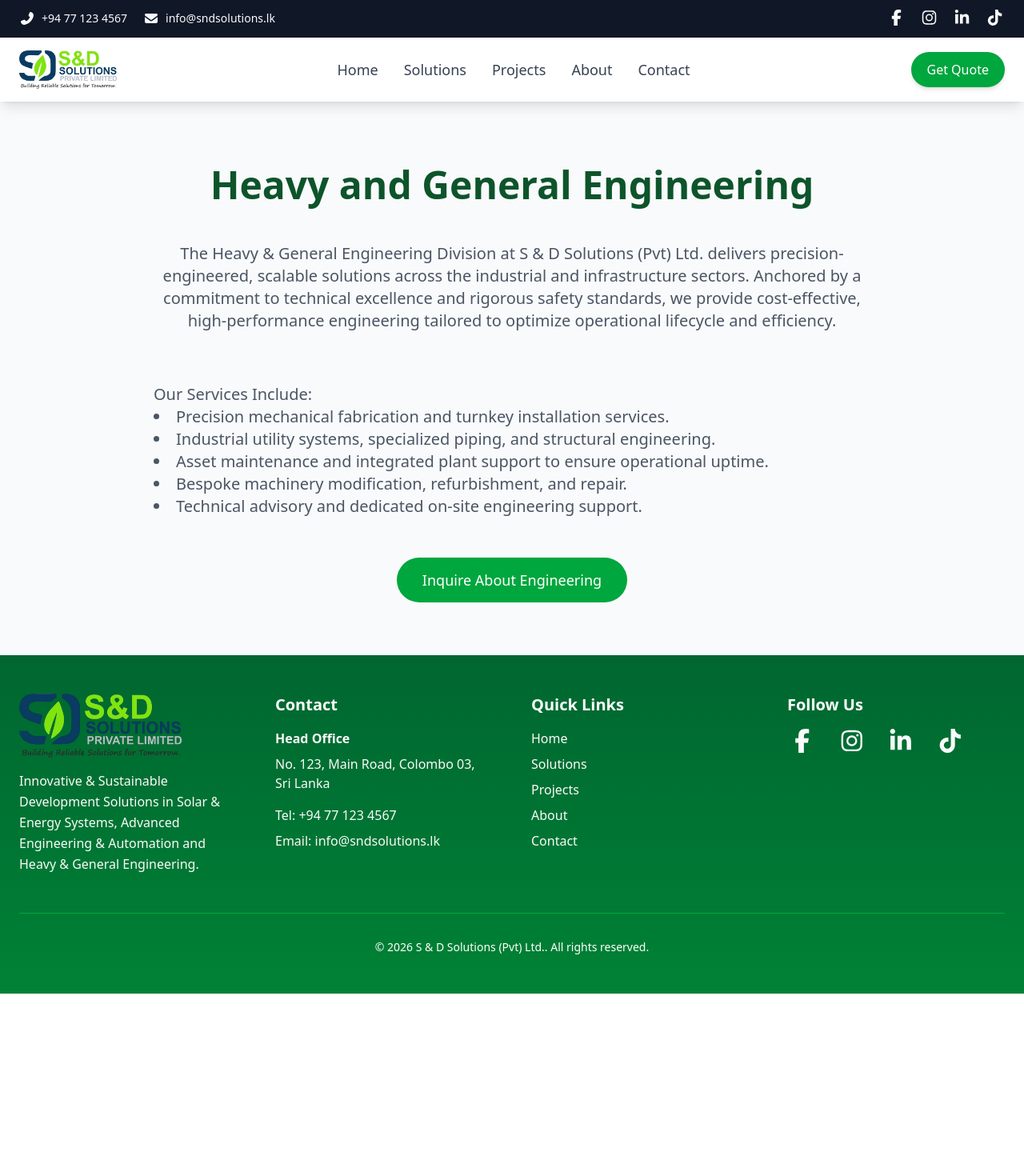
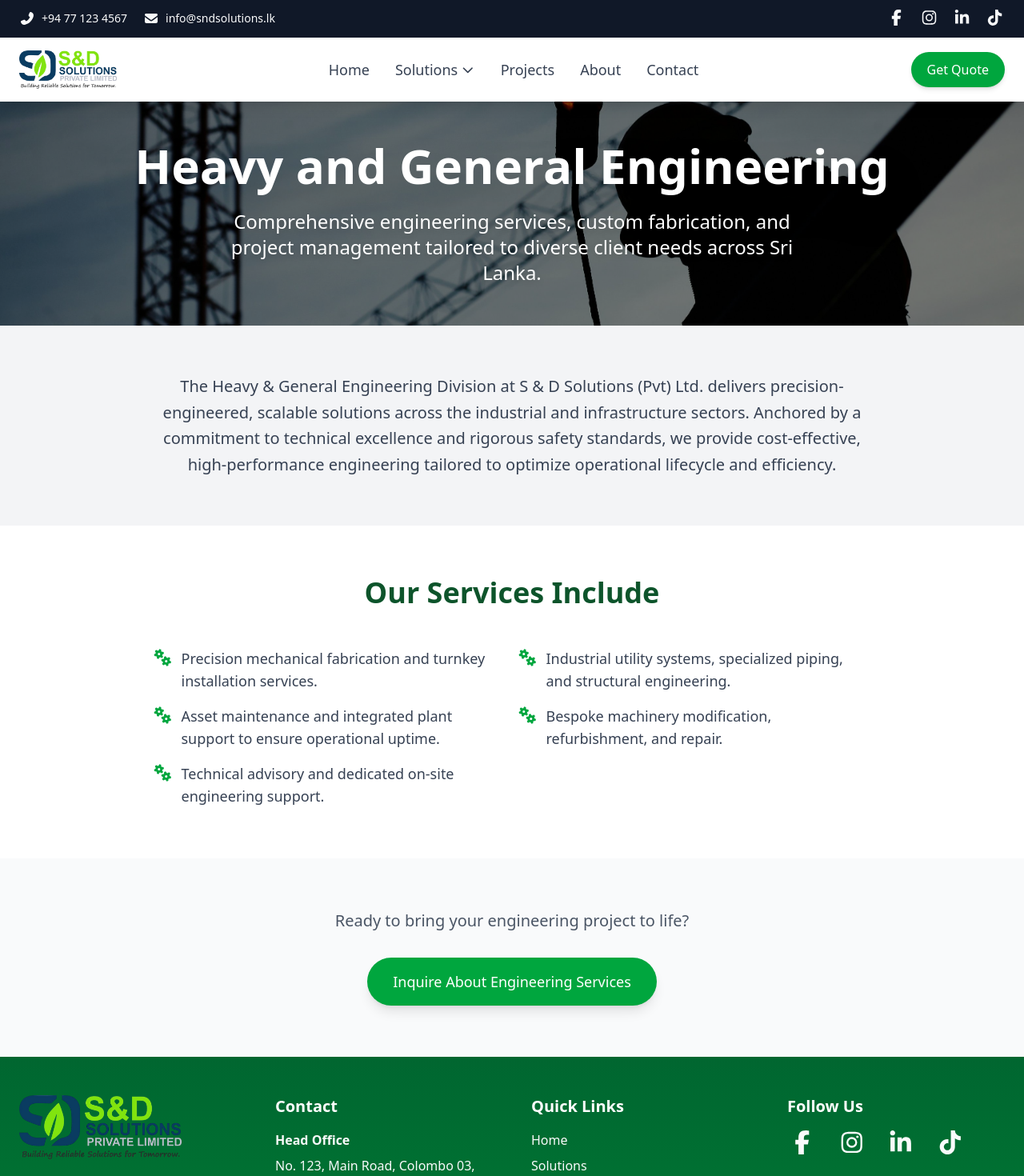
Before and after one commit to piyumal1997/sndsolutions, a React (Vite) app: page /engineering in a window 1280 px wide. Shown: the top 1470 px of the page at 80% size. Before the commit the page ends 1242 px from the top, so only its background shows below. Built offline with nearby package versions, Linux system fonts and the light colour scheme.

Commit message:
sndfolutions  1.8

```diff
--- a/src/components/common/Header.jsx
+++ b/src/components/common/Header.jsx
@@ -1,13 +1,15 @@
-// src/components/common/Header.jsx
+// src/components/common/Header.jsx (Updated – Hardcoded Paths for Divisions/Subdivisions)
 import { useState, useRef, useLayoutEffect } from 'react';
 import { NavLink } from 'react-router-dom';
 import { FontAwesomeIcon } from '@fortawesome/react-fontawesome';
-import { faSun, faPhoneAlt, faEnvelope, faBars, faTimes } from '@fortawesome/free-solid-svg-icons';
+import { faSun, faPhoneAlt, faEnvelope, faBars, faTimes, faChevronDown } from '@fortawesome/free-solid-svg-icons';
 import { faFacebookF, faInstagram, faLinkedinIn, faTiktok } from '@fortawesome/free-brands-svg-icons';
 import { company } from '../../data/company';
+import { divisions } from '../../data/divisions';
 
 const Header = () => {
   const [mobileOpen, setMobileOpen] = useState(false);
+  const [dropdownOpen, setDropdownOpen] = useState(false); // For desktop dropdown
   const topBarRef = useRef(null);
   const headerRef = useRef(null);
   const [headerTop, setHeaderTop] = useState(60);
@@ -31,6 +33,31 @@
     window.addEventListener('resize', updateHeights);
     return () => window.removeEventListener('resize', updateHeights);
   }, []);
+
+  // Hardcode paths based on division titles (update if your titles differ)
+  const getDivisionPath = (title) => {
+    switch (title) {
+      case 'Solar & Energy Systems':
+        return '/solar-energy';
+      case 'Advanced Engineering & Automation':
+        return '/automation';
+      case 'Heavy and General Engineering':
+        return '/engineering';
+      default:
+        return '/solutions'; // Fallback
+    }
+  };
+
+  const getSubdivisionPath = (title) => {
+    switch (title) {
+      case 'Home / Residential Solar Solutions':
+        return '/solar-home';
+      case 'Industry Solar Solutions':
+        return '/solar-industry';
+      default:
+        return '/solar-energy'; // Fallback
+    }
+  };
 
   return (
     <>
@@ -81,8 +108,6 @@
               alt={`${company.name} logo`}
               className="h-10 md:h-12 w-auto object-contain"
             />
-            {/* Optional: Show company name beside logo on larger screens */}
-            {/* <h1 className="hidden md:block text-xl md:text-2xl font-bold text-gray-900">{company.name}</h1> */}
           </NavLink>
 
           <nav className="hidden text-lg md:flex items-center gap-8">
@@ -96,16 +121,51 @@
             >
               Home
             </NavLink>
-            <NavLink
-              to="/solutions"
-              className={({ isActive }) =>
-                isActive
-                  ? "text-green-600 font-semibold"
-                  : "text-gray-700 hover:text-green-600 font-medium transition"
-              }
+
+            {/* Solutions Dropdown */}
+            <div
+              className="relative"
+              onMouseEnter={() => setDropdownOpen(true)}
+              onMouseLeave={() => setDropdownOpen(false)}
             >
-              Solutions
-            </NavLink>
+              <button
+                className={`text-gray-700 hover:text-green-600 font-medium transition flex items-center gap-1 ${dropdownOpen ? 'text-green-600' : ''}`}
+              >
+                Solutions
+                <FontAwesomeIcon icon={faChevronDown} className="text-sm" />
+              </button>
+              {dropdownOpen && (
+                <div className="absolute left-0 top-full mt-0 bg-white shadow-lg rounded-lg py-2 w-84 z-50">
+                  {divisions.map((division) => (
+                    <div key={division.id} className="relative">
+                      <NavLink
+                        to={getDivisionPath(division.title)}
+                        className="block px-4 py-2 text-gray-700 hover:bg-gray-100 hover:text-green-600 transition"
+                        onClick={() => setDropdownOpen(false)}
+                      >
+                        {division.title}
+                      </NavLink>
+                      {/* Submenu for Solar */}
+                      {division.title === 'Solar & Energy Systems' && division.subdivisions && (
+                        <div className="ml-4 border-l-2 border-gray-200">
+                          {division.subdivisions.map((sub, index) => (
+                            <NavLink
+                              key={index}
+                              to={getSubdivisionPath(sub.title)}
+                              className="block px-4 py-2 text-sm text-gray-600 hover:bg-gray-100 hover:text-green-600 transition"
+                              onClick={() => setDropdownOpen(false)}
+                            >
+                              {sub.title}
+                            </NavLink>
+                          ))}
+                        </div>
+                      )}
+                    </div>
+                  ))}
+                </div>
+              )}
+            </div>
+
             <NavLink
               to="/projects"
               className={({ isActive }) =>
@@ -157,9 +217,46 @@
               <NavLink to="/" onClick={() => setMobileOpen(false)} className="text-gray-700 hover:text-green-600 font-medium py-2">
                 Home
               </NavLink>
-              <NavLink to="/solutions" onClick={() => setMobileOpen(false)} className="text-gray-700 hover:text-green-600 font-medium py-2">
+
+              {/* Mobile Solutions Accordion */}
+              <button
+                onClick={() => setDropdownOpen(!dropdownOpen)}
+                className="text-gray-700 hover:text-green-600 font-medium py-2 text-left flex justify-between items-center"
+              >
                 Solutions
-              </NavLink>
+                <FontAwesomeIcon icon={faChevronDown} className={`text-sm transition-transform ${dropdownOpen ? 'rotate-180' : ''}`} />
+              </button>
+              {dropdownOpen && (
+                <div className="flex flex-col gap-2 pl-4">
+                  {divisions.map((division) => (
+                    <div key={division.id}>
+                      <NavLink
+                        to={getDivisionPath(division.title)}
+                        className="block text-gray-700 hover:text-green-600 transition py-1"
+                        onClick={() => setMobileOpen(false)}
+                      >
+                        {division.title}
+                      </NavLink>
+                      {/* Submenu for Solar */}
+                      {division.title === 'Solar & Energy Systems' && division.subdivisions && (
+                        <div className="pl-4">
+                          {division.subdivisions.map((sub, index) => (
+                            <NavLink
+                              key={index}
+                              to={getSubdivisionPath(sub.title)}
+                              className="block text-sm text-gray-600 hover:text-green-600 transition py-1"
+                              onClick={() => setMobileOpen(false)}
+                            >
+                              {sub.title}
+                            </NavLink>
+                          ))}
+                        </div>
+                      )}
+                    </div>
+                  ))}
+                </div>
+              )}
+
               <NavLink to="/projects" onClick={() => setMobileOpen(false)} className="text-gray-700 hover:text-green-600 font-medium py-2">
                 Projects
               </NavLink>
--- a/src/pages/Automation.jsx
+++ b/src/pages/Automation.jsx
@@ -1,28 +1,79 @@
-// src/pages/Automation.jsx
+// src/pages/Automation.jsx (Updated – Full Section Mode with Hero Image like SolarEnergy.jsx)
+import { Link } from 'react-router-dom';
+import { FontAwesomeIcon } from '@fortawesome/react-fontawesome';
+import { faRobot, faCogs, faIndustry } from '@fortawesome/free-solid-svg-icons';
 import { divisions } from '../data/divisions';
 
+// Import automation background image (add this file to src/assets/images/)
+import automationBg from '../assets/images/automation-bg.jpg';
+
 const Automation = () => {
+  const division = divisions[1]; // Advanced Engineering & Automation
+
   return (
-    <section className="py-20 bg-gray-50">
-      <div className="container mx-auto px-6">
-        <h1 className="text-5xl font-bold text-center mb-12 text-green-900">{divisions[1].title}</h1>
-        <p className="text-xl text-center text-gray-600 max-w-4xl mx-auto mb-16">
-          {divisions[1].details}<br />
-        </p>
-        <p className="text-xl text-left text-gray-600 max-w-4xl mx-auto mb-16">
-          Our Services Include:<br />
-          {divisions[1].services.map((service, index) => (
-            <span key={index}>
-              <li>{service}</li>
+    <main className="pt-0">
+      {/* Hero Section – Styled exactly like SolarEnergy.jsx */}
+      <section className="relative h-70 pt-0">
+        <div
+          className="absolute inset-0 bg-cover bg-center bg-fixed"
+          style={{ backgroundImage: `url(${automationBg})` }}
+        ></div>
+        <div className="absolute inset-0 bg-black/50"></div>
+        <div className="relative container mx-auto px-6 h-full flex items-center justify-center text-center text-white">
+          <div className="max-w-5xl">
+            <h1 className="text-4xl md:text-6xl font-bold mb-6 drop-shadow-2xl">
+              {division.title}
+            </h1>
+            <p className="text-xl md:text-2xl max-w-3xl mx-auto drop-shadow-md">
+              Cutting-edge automation, control systems, and smart engineering solutions for enhanced efficiency and productivity across Sri Lanka.
+            </p>
+          </div>
+        </div>
+      </section>
 
-            </span>
-          ))}
-        </p>
-        <div className="text-center">
-          <a href="/contact" className="bg-green-600 text-white px-8 py-4 rounded-full text-lg font-medium hover:bg-green-700 transition">Discuss Automation Project</a>
+      {/* Division Overview */}
+      <section className="py-15 bg-gray-100">
+        <div className="container mx-auto px-6 text-center">
+          <p className="text-xl text-gray-700 max-w-4xl mx-auto leading-relaxed">
+            {division.details}
+          </p>
         </div>
-      </div>
-    </section>
+      </section>
+
+      {/* Services Section */}
+      <section className="py-16 bg-white">
+        <div className="container mx-auto px-6">
+          <h2 className="text-3xl md:text-4xl font-bold text-center mb-12 text-green-900">
+            Our Services Include
+          </h2>
+          <div className="max-w-4xl mx-auto">
+            <ul className="grid grid-cols-1 md:grid-cols-2 gap-4 text-lg text-gray-700">
+              {division.services?.map((service, index) => (
+                <li key={index} className="flex items-start">
+                  <FontAwesomeIcon icon={faCogs} className="text-green-600 mt-1 mr-3 flex-shrink-0" />
+                  <span>{service}</span>
+                </li>
+              ))}
+            </ul>
+          </div>
+        </div>
+      </section>
+
+      {/* Call to Action */}
+      <section className="py-16 bg-gray-50">
+        <div className="container mx-auto px-6 text-center">
+          <p className="text-xl text-gray-600 max-w-2xl mx-auto mb-8">
+            Ready to automate and optimize your operations?
+          </p>
+          <Link
+            to="/contact"
+            className="inline-block bg-green-600 text-white px-8 py-4 rounded-full text-lg font-medium hover:bg-green-700 transition shadow-lg"
+          >
+            Discuss Your Automation Project
+          </Link>
+        </div>
+      </section>
+    </main>
   );
 };
 
--- a/src/pages/Engineering.jsx
+++ b/src/pages/Engineering.jsx
@@ -1,27 +1,79 @@
-// src/pages/Engineering.jsx
+// src/pages/Engineering.jsx (Updated – Full Section Mode with Hero Image like Automation.jsx/SolarEnergy.jsx)
+import { Link } from 'react-router-dom';
+import { FontAwesomeIcon } from '@fortawesome/react-fontawesome';
+import { faGears, faTools } from '@fortawesome/free-solid-svg-icons';
 import { divisions } from '../data/divisions';
 
+// Import engineering background image (add this file to src/assets/images/)
+import engineeringBg from '../assets/images/engineering-bg.jpg';
+
 const Engineering = () => {
+  const division = divisions[2]; // Heavy and General Engineering
+
   return (
-    <section className="py-20 bg-gray-50">
-      <div className="container mx-auto px-6">
-        <h1 className="text-5xl font-bold text-center mb-12 text-green-900">{divisions[2].title}</h1>
-        <p className="text-xl text-center text-gray-600 max-w-4xl mx-auto mb-16">
-          {divisions[2].details}
-        </p>
-        <p className="text-xl text-left text-gray-600 max-w-4xl mx-auto mb-16">
-          Our Services Include:<br />
-          {divisions[2].services.map((service, index) => (
-            <span key={index}>
-              <li>{service}</li>
-            </span>
-          ))}
-        </p>
-        <div className="text-center">
-          <a href="/contact" className="bg-green-600 text-white px-8 py-4 rounded-full text-lg font-medium hover:bg-green-700 transition">Inquire About Engineering</a>
+    <main className="pt-0">
+      {/* Hero Section – Styled exactly like SolarEnergy.jsx */}
+      <section className="relative h-70 pt-0">
+        <div
+          className="absolute inset-0 bg-cover bg-center bg-fixed"
+          style={{ backgroundImage: `url(${engineeringBg})` }}
+        ></div>
+        <div className="absolute inset-0 bg-black/50"></div>
+        <div className="relative container mx-auto px-6 h-full flex items-center justify-center text-center text-white">
+          <div className="max-w-5xl">
+            <h1 className="text-4xl md:text-6xl font-bold mb-6 drop-shadow-2xl">
+              {division.title}
+            </h1>
+            <p className="text-xl md:text-2xl max-w-3xl mx-auto drop-shadow-md">
+              Comprehensive engineering services, custom fabrication, and project management tailored to diverse client needs across Sri Lanka.
+            </p>
+          </div>
         </div>
-      </div>
-    </section>
+      </section>
+
+      {/* Division Overview */}
+      <section className="py-15 bg-gray-100">
+        <div className="container mx-auto px-6 text-center">
+          <p className="text-xl text-gray-700 max-w-4xl mx-auto leading-relaxed">
+            {division.details}
+          </p>
+        </div>
+      </section>
+
+      {/* Services Section */}
+      <section className="py-16 bg-white">
+        <div className="container mx-auto px-6">
+          <h2 className="text-3xl md:text-4xl font-bold text-center mb-12 text-green-900">
+            Our Services Include
+          </h2>
+          <div className="max-w-4xl mx-auto">
+            <ul className="grid grid-cols-1 md:grid-cols-2 gap-4 text-lg text-gray-700">
+              {division.services?.map((service, index) => (
+                <li key={index} className="flex items-start">
+                  <FontAwesomeIcon icon={faGears} className="text-green-600 mt-1 mr-3 flex-shrink-0" />
+                  <span>{service}</span>
+                </li>
+              ))}
+            </ul>
+          </div>
+        </div>
+      </section>
+
+      {/* Call to Action */}
+      <section className="py-16 bg-gray-50">
+        <div className="container mx-auto px-6 text-center">
+          <p className="text-xl text-gray-600 max-w-2xl mx-auto mb-8">
+            Ready to bring your engineering project to life?
+          </p>
+          <Link
+            to="/contact"
+            className="inline-block bg-green-600 text-white px-8 py-4 rounded-full text-lg font-medium hover:bg-green-700 transition shadow-lg"
+          >
+            Inquire About Engineering Services
+          </Link>
+        </div>
+      </section>
+    </main>
   );
 };
 
```
Also changed, not shown: src/data/divisions.js (+7 -4 lines), src/pages/SolarHome.jsx (+5 -7 lines), src/pages/SolarIndustry.jsx (+5 -2 lines), src/assets/images/automation-bg.jpg (added), src/assets/images/engineering-bg.jpg (added).
